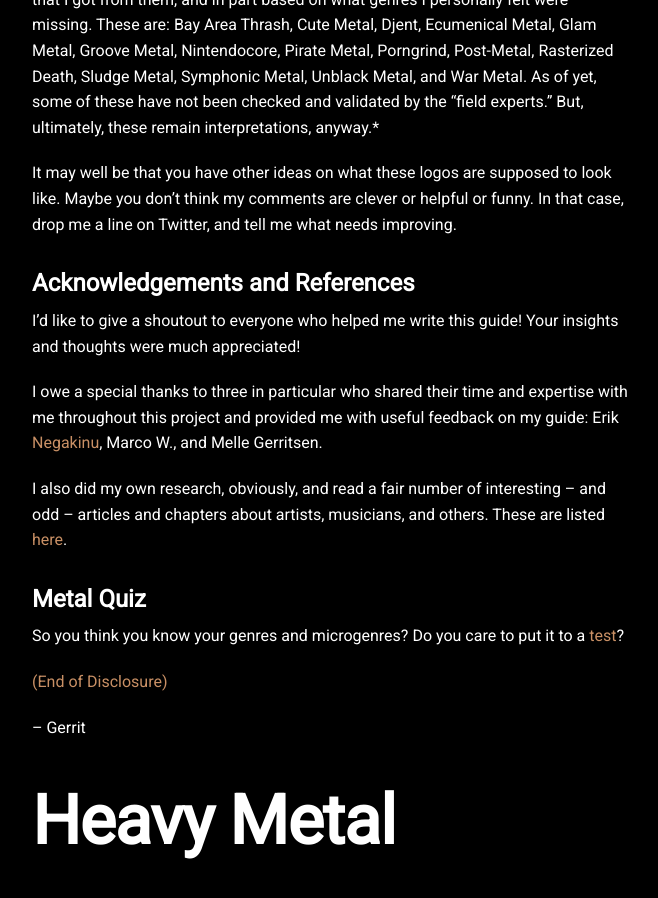
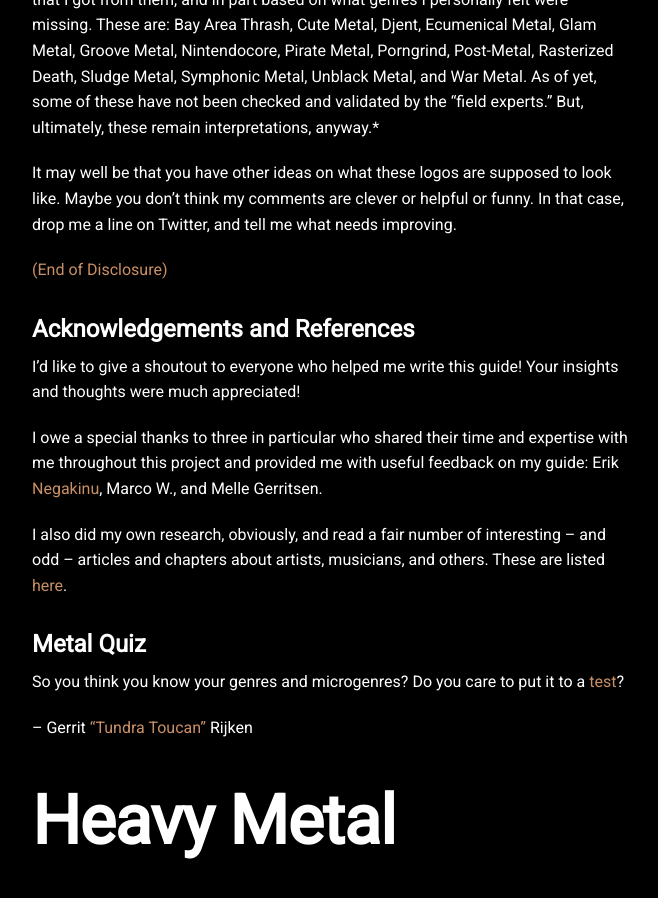
Before and after one commit to Noeska/illegiblesemantics, a Jekyll site: the page built from projects/proj-2.md, in a window 1280 px wide and 900 px high, scrolled down 1343 px. Shown: the whole window, without its empty margins (308-966 px from the left). Built offline with Jekyll 4.4.1, drawn with Linux system fonts in a browser that asks for light colours; nearby versions of some CDN libraries.

Commit message:
Update proj-2.md

```diff
--- a/projects/proj-2.md
+++ b/projects/proj-2.md
@@ -64,7 +67,7 @@
 <br/>
 -->
 
--- Gerrit
+-- Gerrit <a href="https://www.tundratoucan.com" target="_blank" rel="noopener"><span>"Tundra Toucan"</span></a> Rijken
 
 <a name="heavy"></a>
 # Heavy Metal
```
Also changed, not shown: other parts of projects/proj-2.md (+4 -1 lines).
